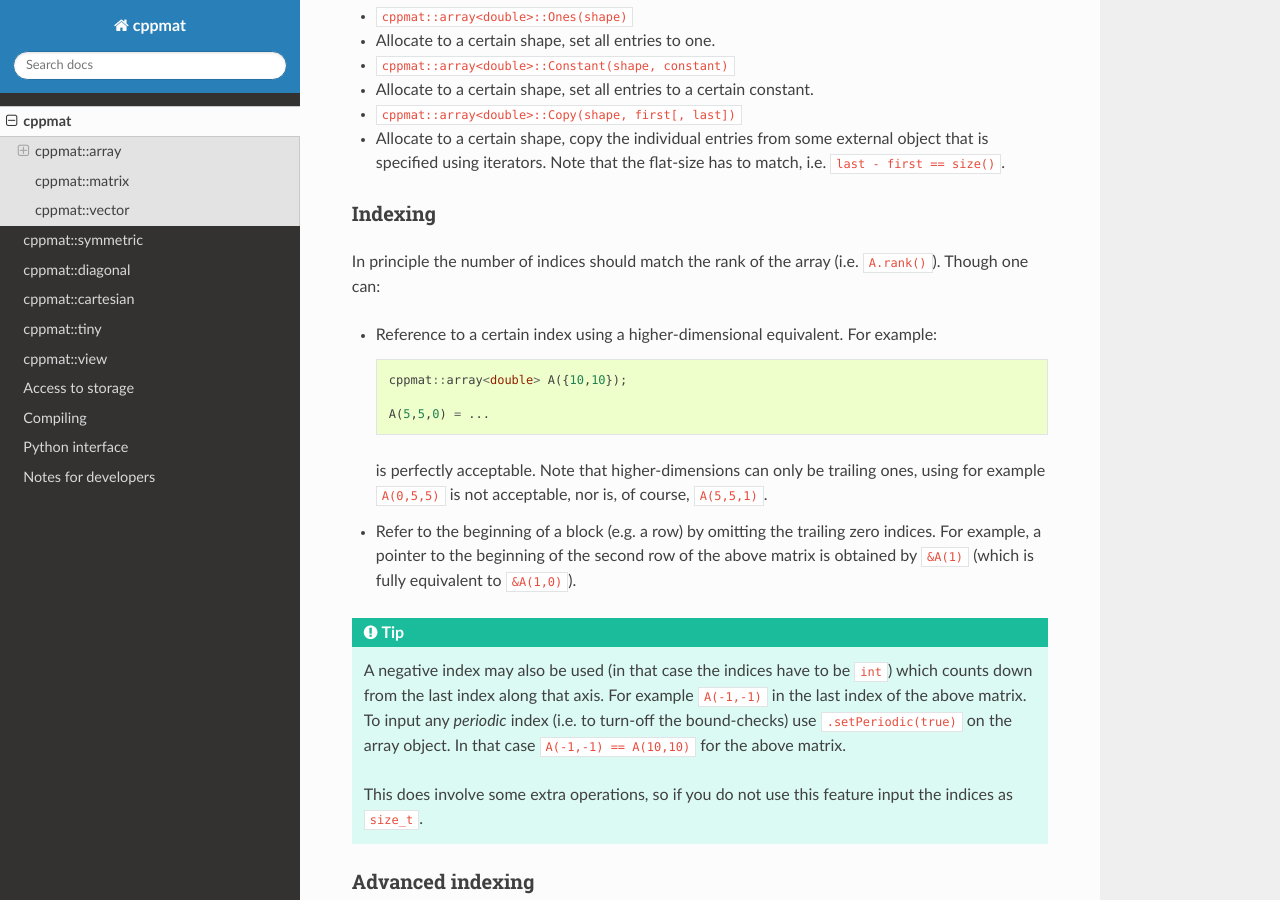
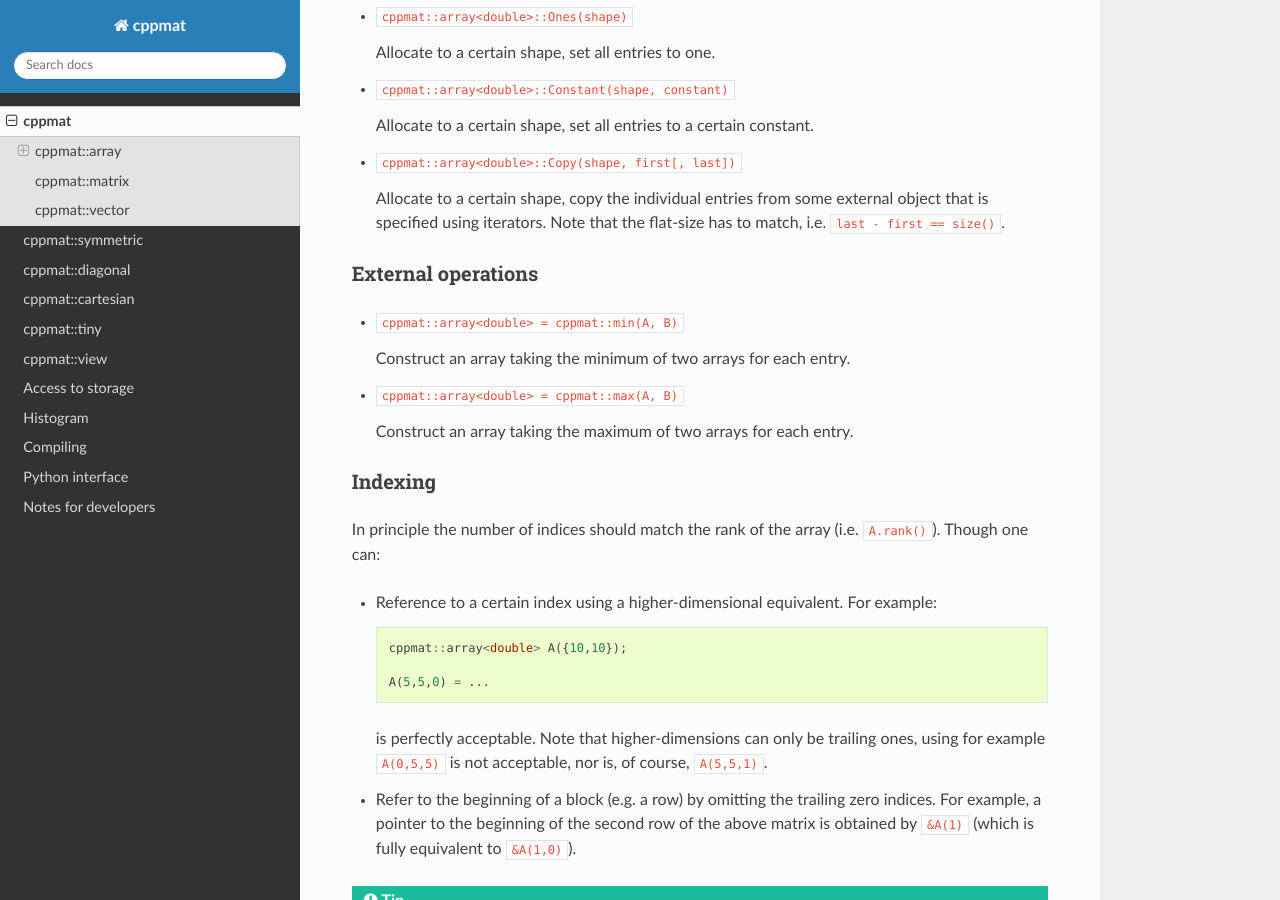
Before and after one commit to tdegeus/cppmat, a Sphinx documentation site: the page built from docs/cppmat_var_regular.rst, in a window 1280 px wide and 900 px high, scrolled down 3701 px. Built offline with Sphinx 7.4.7 and the Read the Docs theme 2.0.0, drawn with Linux system fonts in a browser that asks for light colours; formulas are drawn with MathJax 3.

Commit message:
Added documentation

```diff
--- a/docs/cppmat_var_regular.rst
+++ b/docs/cppmat_var_regular.rst
@@ -172,16 +172,27 @@ Methods
     Allocate to a certain shape, set all entries to zero.
 
 *   ``cppmat::array<double>::Ones(shape)``
-*
+
     Allocate to a certain shape, set all entries to one.
 
 *   ``cppmat::array<double>::Constant(shape, constant)``
-*
+
     Allocate to a certain shape, set all entries to a certain constant.
 
 *   ``cppmat::array<double>::Copy(shape, first[, last])``
-*
+
     Allocate to a certain shape, copy the individual entries from some external object that is specified using iterators. Note that the flat-size has to match, i.e. ``last - first == size()``.
+
+External operations
+-------------------
+
+*   ``cppmat::array<double> = cppmat::min(A, B)``
+
+    Construct an array taking the minimum of two arrays for each entry.
+
+*   ``cppmat::array<double> = cppmat::max(A, B)``
+
+    Construct an array taking the maximum of two arrays for each entry.
 
 .. _array-index:
 
--- a/docs/index.rst
+++ b/docs/index.rst
@@ -162,6 +162,7 @@ Contents
    cppmat_fix.rst
    cppmat_map.rst
    copy.rst
+   histogram.rst
    compile.rst
    python.rst
    develop.rst
```
Also changed, not shown: docs/histogram.rst (added, +28 -0 lines).
